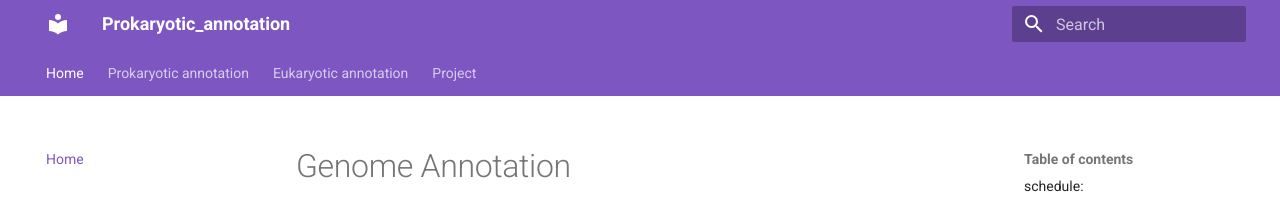
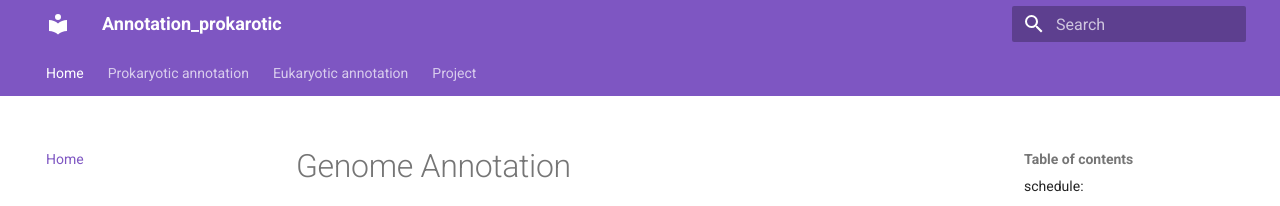
Before and after one commit to RVanDamme/Prokaryotic_annotation, an MkDocs documentation site: the page built from docs/index.md, in a window 1280 px wide. Shown: the top 206 px of the page. Built offline with MkDocs 1.6.1 and Material for MkDocs 9.7.7, drawn with Linux system fonts in a browser that asks for light colours.

Commit message:
Index fix

```diff
--- a/mkdocs.yml
+++ b/mkdocs.yml
@@ -1,4 +1,4 @@
-site_name: Prokaryotic_annotation
+site_name: Annotation_prokarotic
 nav:
     - Home: index.md
     - Prokaryotic annotation: proka_annot.md
```
